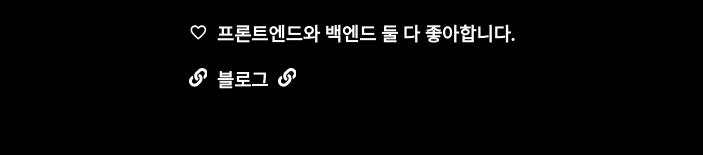
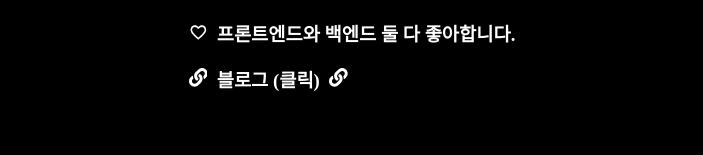
Before and after one commit to Seo-Jangwon/introduce, a React (Create React App) app in the folder sjw/: page /about in a window 1280 px wide. Shown: the part 345-500 px from the top of the page, without its empty margins (288-991 px from the left). Built offline with nearby package versions, Linux system fonts and the light colour scheme; a web font is replaced by a local one.

Commit message:
(0623) 블로그 수정

```diff
--- a/sjw/src/components/About/About.js
+++ b/sjw/src/components/About/About.js
@@ -45,7 +45,7 @@ const About = () => {
           }}
         >
           <FaLink />
-          &nbsp; 블로그 &nbsp;
+          &nbsp; 블로그 (클릭) &nbsp;
           <FaLink />
         </h3>
       </div>
```
